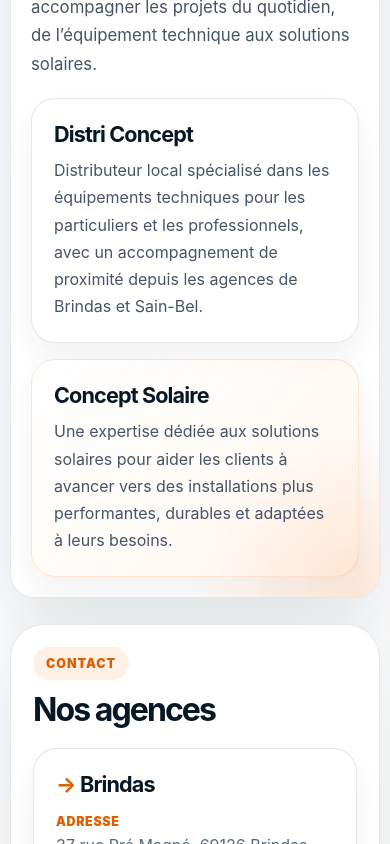
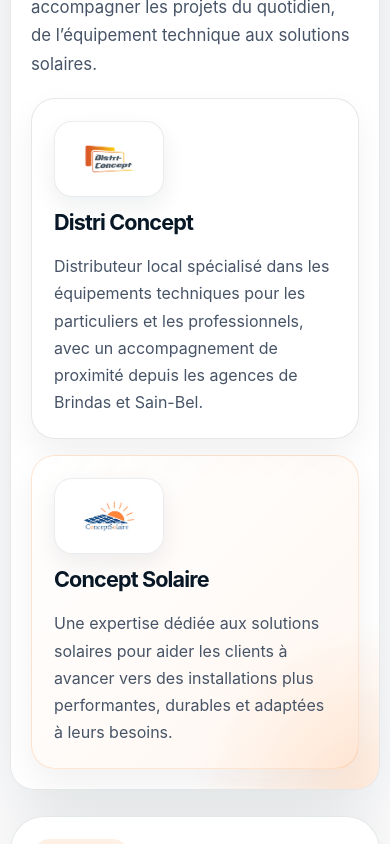
Before and after one commit to Bmb-ai/distri-prono-hub, a Next.js app: page / in a window 390 px wide. Shown: the part 5120-5964 px from the top of the page. Built offline with nearby package versions, Linux system fonts and the light colour scheme; no server answers.

Commit message:
Add files via upload

```diff
--- a/app/page.tsx
+++ b/app/page.tsx
@@ -177,11 +177,17 @@
 
         <div className="brand-panels">
           <article className="brand-panel">
-            <h3>Distri Concept</h3>
+            <div className="brand-panel-header">
+              <Image src="/assets/distri-concept-logo.png" alt="Logo Distri Concept" width={220} height={160} />
+              <h3>Distri Concept</h3>
+            </div>
             <p>Distributeur local spécialisé dans les équipements techniques pour les particuliers et les professionnels, avec un accompagnement de proximité depuis les agences de Brindas et Sain-Bel.</p>
           </article>
           <article className="brand-panel solar">
-            <h3>Concept Solaire</h3>
+            <div className="brand-panel-header">
+              <Image src="/assets/concept-solaire-logo.png" alt="Logo Concept Solaire" width={220} height={160} />
+              <h3>Concept Solaire</h3>
+            </div>
             <p>Une expertise dédiée aux solutions solaires pour aider les clients à avancer vers des installations plus performantes, durables et adaptées à leurs besoins.</p>
           </article>
         </div>
@@ -208,8 +214,6 @@
             <p><span>Email</span><a href="mailto:contactsb@distri-concept.fr">contactsb@distri-concept.fr</a></p>
           </div>
         </div>
-
-        <p className="footer-note">Jeu organisé par Distri Concept. Non affilié à la FIFA, à Instagram ou à Obut.</p>
       </footer>
     </main>
   );
--- a/app/styles.css
+++ b/app/styles.css
@@ -1056,3 +1056,45 @@
     gap: 3px;
   }
 }
+
+/* Mise à jour : logos dans la section À propos et suppression de la mention de bas de footer */
+.brand-panel-header {
+  display: flex;
+  align-items: center;
+  gap: 18px;
+  margin-bottom: 18px;
+}
+
+.brand-panel-header img {
+  display: block;
+  width: 92px;
+  height: 72px;
+  object-fit: contain;
+  flex-shrink: 0;
+  padding: 10px;
+  border-radius: 18px;
+  background: #fff;
+  border: 1px solid rgba(7, 23, 37, 0.08);
+  box-shadow: 0 10px 24px rgba(7, 23, 37, 0.07);
+}
+
+.brand-panel-header h3 {
+  margin: 0;
+}
+
+.footer-note {
+  display: none;
+}
+
+@media (max-width: 620px) {
+  .brand-panel-header {
+    align-items: flex-start;
+    flex-direction: column;
+    gap: 12px;
+  }
+
+  .brand-panel-header img {
+    width: 110px;
+    height: 76px;
+  }
+}
```
Also changed, not shown: public/assets/concept-solaire-logo.png (added), public/assets/distri-concept-logo.png (added).
